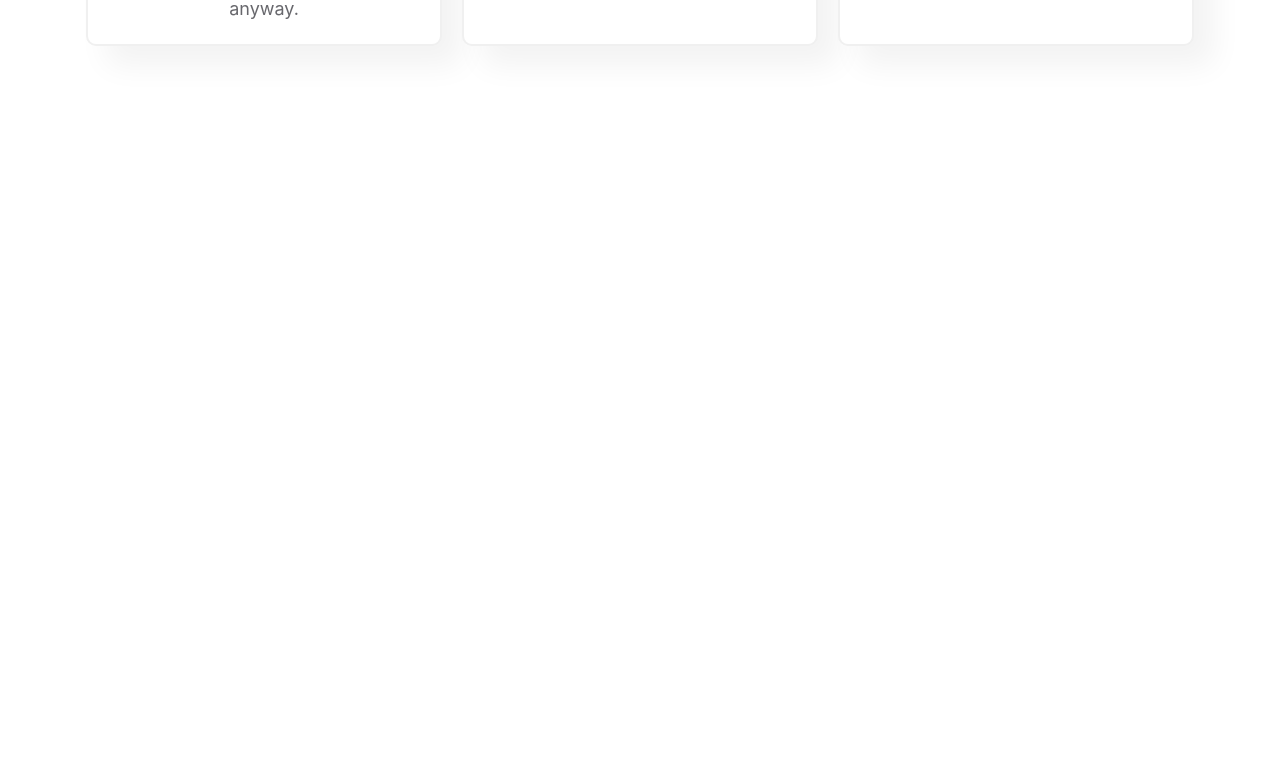
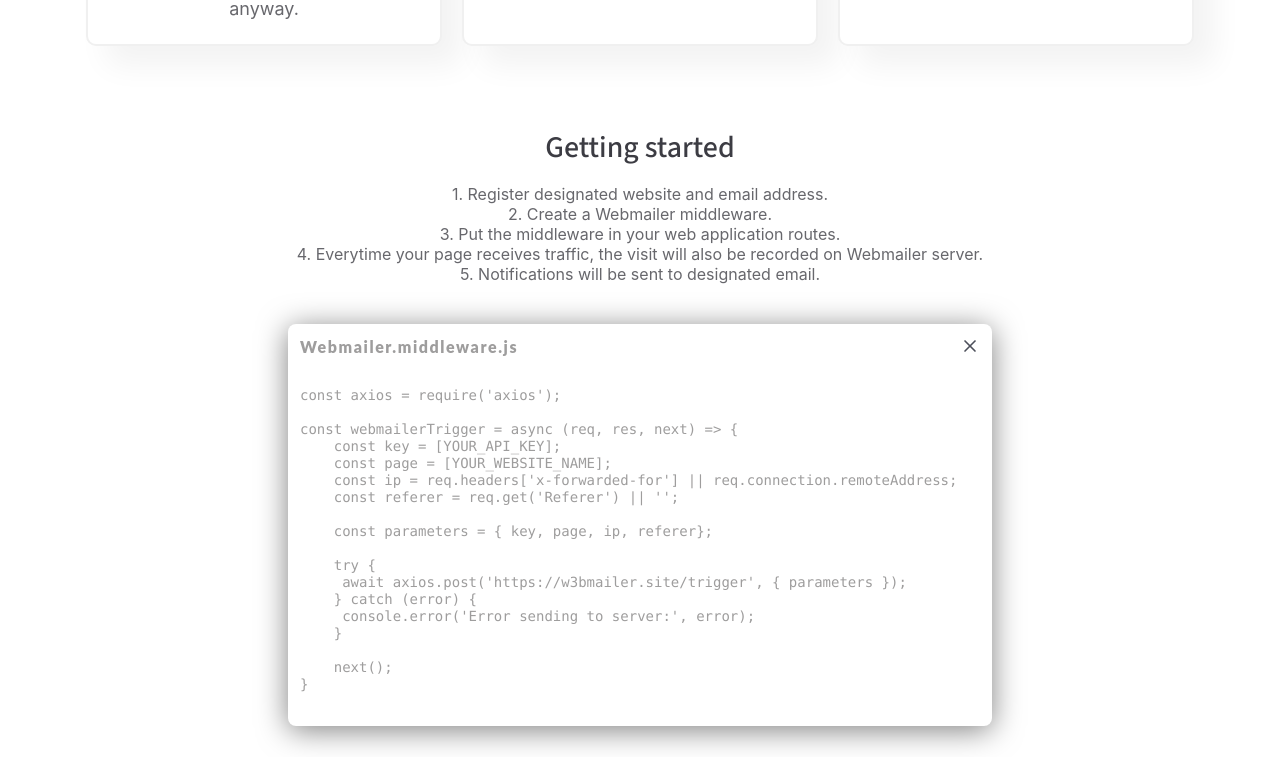
Before and after one commit to d4nh-Le/Webmailer, a React (Create React App) app in the folder frontend/: page / in a window 1280 px wide. Shown: the part 855-1612 px from the top of the page. Before the commit the page ends 951 px from the top, so only its background shows below. Built offline with nearby package versions, Linux system fonts and the light colour scheme.

Commit message:
added responsive design for code_window component

```diff
--- a/frontend/src/App.js
+++ b/frontend/src/App.js
@@ -17,10 +17,10 @@
       <Navbar />
       <Intro />
       <BriefMap />
-      {/* <Instruction />
+      <Instruction />
       <CodeWindow />
       <Register />
-      <FooterBar /> */}
+      <FooterBar />
     </div>
   );
 }
--- a/frontend/src/components/instruction/code_window.component.css
+++ b/frontend/src/components/instruction/code_window.component.css
@@ -7,7 +7,6 @@
 }
 
 .code-editor {
-    width: 700px;
     background-color: #ffffff;
     box-shadow: 0px 4px 30px rgba(0, 0, 0, 0.5);
     border-radius: 8px;
@@ -24,7 +23,6 @@
 .editor-title {
     font-family: Lato, sans-serif;
     font-weight: 900;
-    font-size: 14px;
     letter-spacing: 1.57px;
     color: rgb(158, 157, 157);
   }
@@ -45,3 +43,53 @@
     padding-top: 30px;
     color: var(--text);
 }
+
+@media only screen and (max-width: 600px) {
+  .code-editor {
+    width: 500px;
+  }
+
+  .code-editor .editor-content {
+    font-size: 11px;
+  }
+}
+
+@media only screen and (min-width: 600px) {
+  .code-editor {
+    width: 550px;
+  }
+
+  .code-editor .editor-content {
+    font-size: 11px;
+  }
+}
+
+@media only screen and (min-width: 768px) {
+  .code-editor {
+    width: 700px;
+  }
+
+  .code-editor .editor-content {
+    font-size: 14px;
+  }
+}
+
+@media only screen and (min-width: 992px) {
+  .code-editor {
+    width: 700px;
+  }
+
+  .code-editor .editor-content {
+    font-size: 14px;
+  }
+}
+
+@media only screen and (min-width: 1200px) {
+  .code-editor {
+    width: 700px;
+  }
+
+  .code-editor .editor-content {
+    font-size: 14px;
+  }
+}
```
